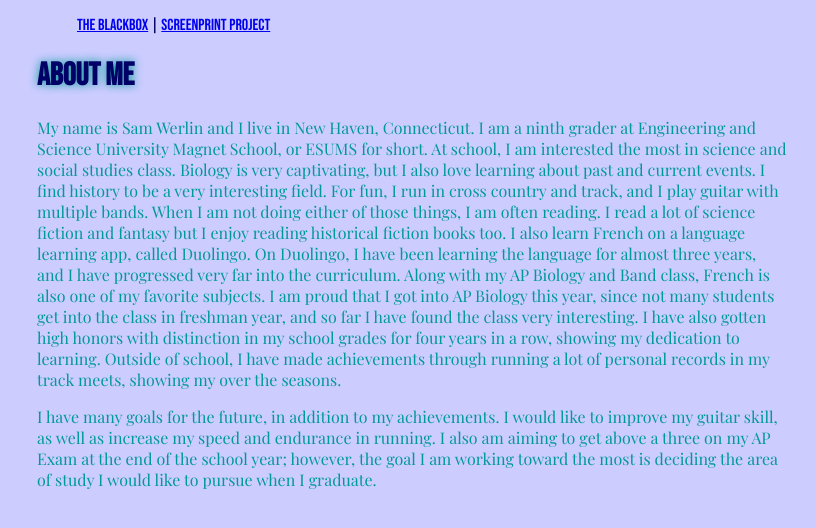
After one commit to samwerlin1/eportfolio, a Django app: template core/templates/core/index.html in a window 1280 px wide. The commit adds this page. Shown: the top 528 px of the page, without its empty margins (228-1044 px from the left). Run offline with Django 4.2, Linux system fonts and the light colour scheme; the template is opened without the code that fills it, so the values that code supplies are empty; some web fonts are replaced.

Commit message:
About Me Page added, video added

```diff
--- a/core/templates/core/blackbox.html
+++ b/core/templates/core/blackbox.html
@@ -102,10 +102,8 @@ alt="rendered 3d image of blackbox model"></div>
 <img id="qrcode" src="{% static 'core/mergeqr.png' %}"
 alt="mergeedu QR code">
 
-<video width="320" height="400" autoplay muted loop>
-  <source src="blackboxaugmented.mp4" type="video/mp4">
-  <source src="movie.ogg" type="video/ogg">
-</video>
+<iframe width="789" height="444" src="https://www.youtube.com/embed/kq7teIT6BC0" title="Black Box Augmented Reality" frameborder="0" allow="accelerometer; autoplay; clipboard-write; encrypted-media; gyroscope; picture-in-picture; web-share" referrerpolicy="strict-origin-when-cross-origin" allowfullscreen></iframe>
+
 
 <h3>Personal Reflection</h3>
 <p> I think that I was able to contribute a good amount to my team. When we were making a design for the box and building it physically, I built most of the box. I also helped come up with both the original and final design for the model (see figures one and two below). Online, I learned how to model using Maya, despite how hard and frustrating I found it. I quite enjoyed and animating the box model and building this website. I would say that those two things went particularly well (though merge.edu is a pain). If I were to do this project a second time, I would want to create a more solid design for the black box model so the building process could go more smoothly. Overall, I had a lot of fun with this project and would be happy to do more animating, 3D designing, and coding in the future.</p>
--- /dev/null
+++ b/core/templates/core/index.html
@@ -0,0 +1,67 @@
+{% load static %}
+
+<!DOCTYPE html>
+<!--
+    Anything you put in between the double-dash arrow symbols shown around
+    this block of text is designated a 'comment' intended for human coders
+    and ignored by the computer. The top "<!DOCTYPE html>" line of code
+    declares that this text file is to be interpreted as HTML code.
+-->
+
+<html lang=en>
+<!--
+    This opening tag marks the start of the html code.  Everything below
+    until the </html> closing tag is part of this element. "lang" is an
+    attribute defining the language of the website. The value "en"
+    indicates this site is written in English. We indent the content
+    inside an element to make it easier for people to read and understand.
+-->
+
+    <head>
+    <!--Code about the website NOT displayed in the browser window.-->
+
+        <meta charset="UTF-8"> <!--Sets site to use standard characters.-->
+
+        <meta name="viewport" content="width=device-width, initial-scale=1.0">
+        <!-- Sizes your site to the visitor's screen size -->
+
+        <meta name="author" content="Sam Werlin">
+        <!--
+            Some tags like "meta" are self-closing. They have "attributes"
+            but no inner content and they don't need or use a closing tag.
+        -->
+
+        <title>About Me | Sam Werlin</title>
+        <!--The 'title' is what's displayed in the browser tab.-->
+        <link rel="icon" type="image/x-icon" href="{% static 'core/favicon2.ico' %}">
+        <link rel="stylesheet" href="{% static 'core/style.css' %}">
+        <!--
+            HTML (HyperText Markup Language) code is for the website
+            content. CSS (Cascading Style Sheets) code is for the website
+            style. The line above tells the browser the file location and
+            file name to find this code that you'll write/edit there.
+        -->
+
+
+    </head>
+
+    <body> <!--Everything to be displayed in the browser window.-->
+
+
+<nav>
+
+<ul>
+
+<a href="blackbox">The Blackbox</a> |
+<a href="screenprint">Screenprint Project</a>
+</ul>
+</nav>
+
+
+
+        <h1>About Me</h1>
+	<p>My name is Sam Werlin and I live in New Haven, Connecticut. I am a ninth grader at Engineering and Science University Magnet School, or ESUMS for short. At school, I am interested the most in science and social studies class. Biology is very captivating, but I also love learning about past and current events. I find history to be a very interesting field. For fun, I run in cross country and track, and I play guitar with multiple bands. When I am not doing either of those things, I am often reading. I read a lot of science fiction and fantasy but I enjoy reading historical fiction books too. I also learn French on a language learning app, called Duolingo. On Duolingo, I have been learning the language for almost three years, and I have progressed very far into the curriculum. Along with my AP Biology and Band class, French is also one of my favorite subjects. I am proud that I got into AP Biology this year, since not many students get into the class in freshman year, and so far I have found the class very interesting. I have also gotten high honors with distinction in my school grades for four years in a row, showing my dedication to learning. Outside of school, I have made achievements through running a lot of personal records in my track meets, showing my over the seasons.</p>
+	<p>I have many goals for the future, in addition to my achievements. I would like to improve my guitar skill, as well as increase my speed and endurance in running. I also am aiming to get  above a three on my AP Exam at the end of the school year; however, the goal I am working toward the most is deciding the area of study I would like to pursue when I graduate.</p>
+
+    </body>
+</html>
--- a/core/urls.py
+++ b/core/urls.py
@@ -3,7 +3,7 @@ from django.urls import path
 from . import views
 
 urlpatterns = [
-    path("", views.hellotime, name="hellotime"),
+    path("", views.aboutme, name="aboutme"),
     path("screenprint", views.screenprint, name="screenprint"),
     path("blackbox", views.blackbox, name="blackbox"),
 
--- a/core/views.py
+++ b/core/views.py
@@ -12,7 +12,8 @@ def screenprint(request):
 def blackbox(request):
     return render(request, "core/blackbox.html")
 
-
+def aboutme(request):
+    return render(request, "core/index.html")
 
 
 
```
Also changed, not shown: core/static/core/favicon2.ico (added).
